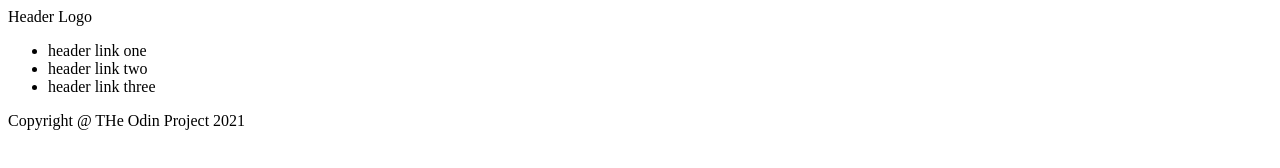
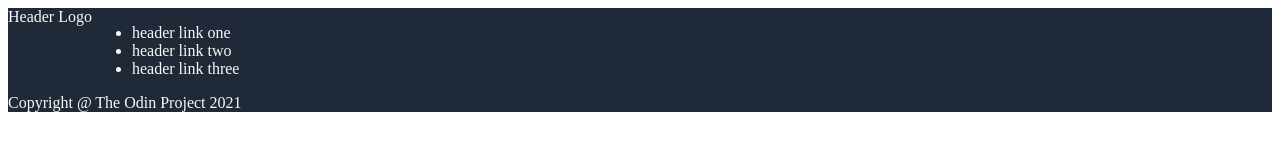
Before and after one commit to lillian-chen/landing-page, a plain HTML site: page index.html in a window 1280 px wide. Drawn offline with Linux system fonts and the light colour scheme.

Commit message:
added text and colors to header/footer

```diff
--- a/index.html
+++ b/index.html
@@ -1,11 +1,15 @@
 <!DOCTYPE html>
 <html lang="en">
+
+
 <head>
     <meta charset="UTF-8">
     <meta http-equiv="X-UA-Compatible" content="IE=edge">
     <meta name="viewport" content="width=device-width, initial-scale=1.0">
     <title>Landing Page</title>
+    <link rel="stylesheet" href="style.css">
 </head>
+
 <body>
     <header>
         Header Logo
@@ -17,12 +21,15 @@
 
     </header>
     <div class="content">
+        <div id="hero">
 
+        </div>
     </div>
 
 
     <footer>
-        Copyright @ THe Odin Project 2021
+        Copyright @ The Odin Project 2021
     </footer>
 </body>
+
 </html>
--- a/style.css
+++ b/style.css
@@ -0,0 +1,16 @@
+body {
+    display: flex;
+    flex-direction: column;
+}
+
+header, footer {
+    background-color: #1F2937;
+    display: flex;
+    flex-direction: row;
+    color: #F9FAF8;
+}
+
+.content {
+    display: flex;
+    flex-direction: column;
+}
```
